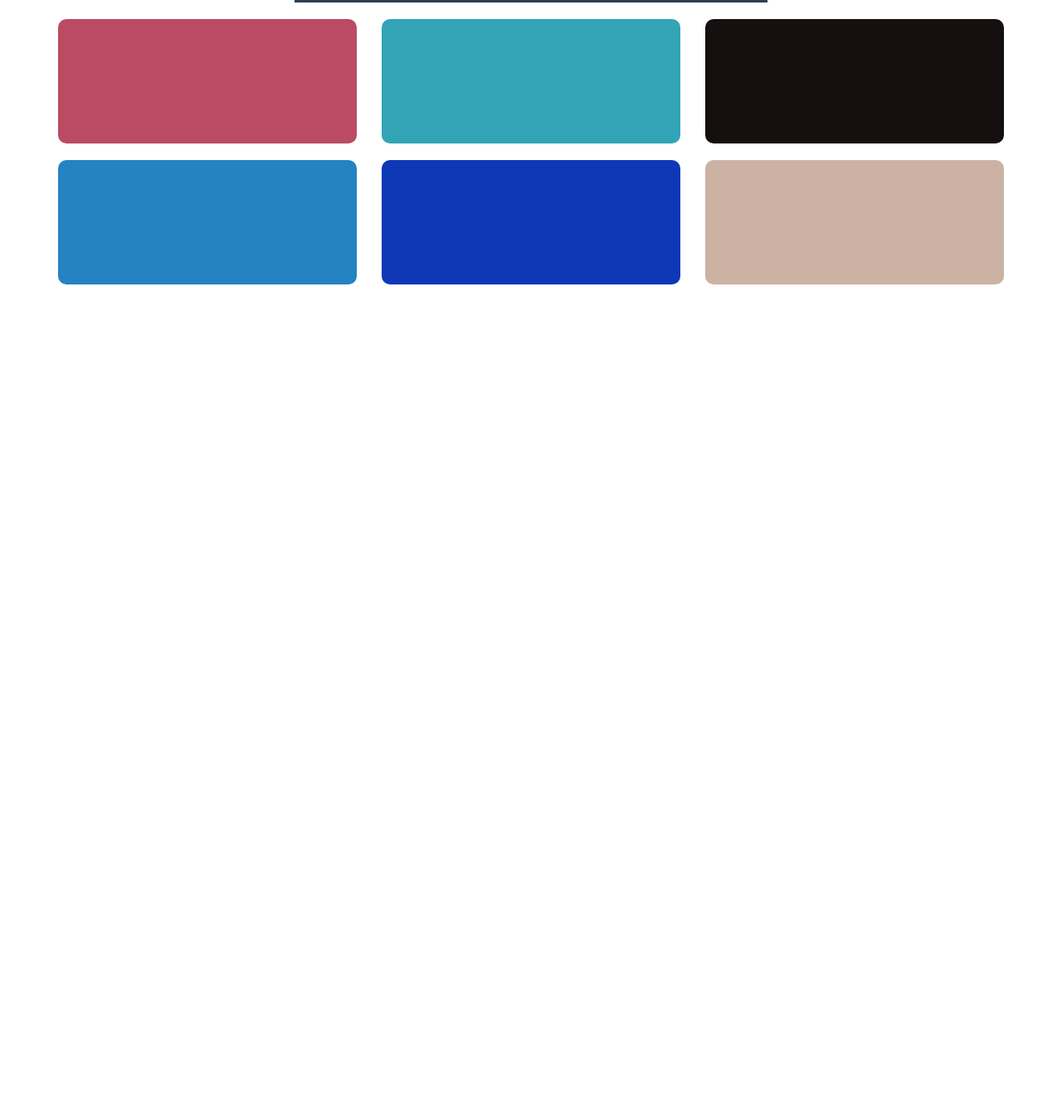
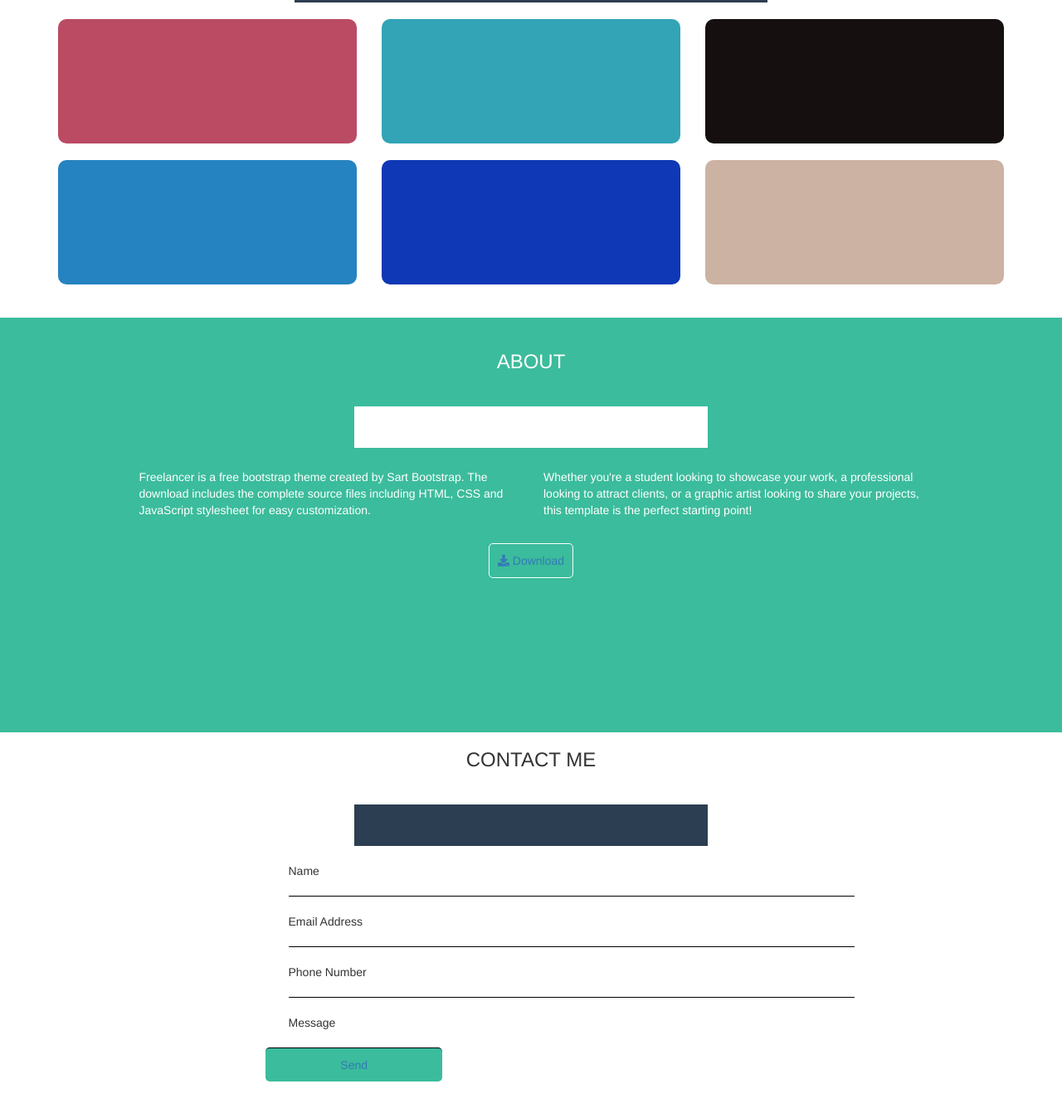
Before and after one commit to dfgiordano/html-css-bootstrap-freelancer, a plain HTML site: page index.html in a window 1280 px wide. Shown: the part 763-2105 px from the top of the page at 83% size. Before the commit the page ends 1126 px from the top, so only its background shows below. Drawn offline with nearby package versions, Linux system fonts and the light colour scheme.

Commit message:
inizio footer

```diff
--- a/css/style.css
+++ b/css/style.css
@@ -1,3 +1,4 @@
+/* common */
 * {
     box-sizing: border-box;
     margin : 0;
@@ -12,6 +13,10 @@
 .star_divider {
     height: 50px;
     margin-top: 30px;
+}
+.btn {
+    padding: 10px;
+    border-radius: 5px;
 }
 /* header */
 header {
@@ -82,3 +87,50 @@ main .star_divider {
     border-radius : 10px;
     background-color: #CCB2A3;
 }
+/* section1 */
+.section_1 {
+    height: 500px;
+    color:white;
+    background-color: #3BBC9C;
+}
+.section_1 h3 {
+    padding-top: 40px;
+}
+.section_1 .star_divider {
+    background-color: white;
+}
+.section_1 p {
+    padding-top: 25px;
+}
+.btn_middle {
+    position: absolute;
+    left: 50%;
+    transform: translateX(-50%);
+    border: 1px solid white;
+}
+/* section2 */
+.section_2 {
+    height: 500px;
+}
+.section_2 h3 {
+    color:#333333;
+}
+.section_2 .star_divider {
+    background-color:#2C3E51;
+}
+.section_2 .col-xs-7.col-xs-offset-3 {
+    padding: 20px 0;
+}
+.section_2 .col-xs-offset-3:nth-child(2),
+.section_2 .col-xs-offset-3:nth-child(3),
+.section_2 .col-xs-offset-3:nth-child(4) {
+    border-top: 1px solid black;
+}
+.section_2 .btn_green {
+    color: white;
+    background-color: #3BBC9C;
+    border: none;
+}
+/* .section_2 .col-xs-offset-3:not(:first-child) {
+    border-top: 1px solid black;
+} */
--- a/index.html
+++ b/index.html
@@ -5,6 +5,7 @@
         <meta http-equiv="X-UA-Compatible" content="IE=edge">
         <meta name="viewport" content="width=device-width, initial-scale=1.0">
         <link rel="stylesheet" href="https://maxcdn.bootstrapcdn.com/bootstrap/3.3.7/css/bootstrap.min.css" integrity="sha384-BVYiiSIFeK1dGmJRAkycuHAHRg32OmUcww7on3RYdg4Va+PmSTsz/K68vbdEjh4u" crossorigin="anonymous">
+        <link rel="stylesheet" href="https://cdnjs.cloudflare.com/ajax/libs/font-awesome/5.15.3/css/all.min.css" integrity="sha512-iBBXm8fW90+nuLcSKlbmrPcLa0OT92xO1BIsZ+ywDWZCvqsWgccV3gFoRBv0z+8dLJgyAHIhR35VZc2oM/gI1w==" crossorigin="anonymous" />
         <link rel="stylesheet" href="css/style.css">
         <title>Bootstrap Freelancer</title>
     </head>
@@ -73,14 +74,54 @@
         </main>
         <!-- /inizio main -->
         <!-- inizio sezione 1 -->
-        <section>
-
+        <section class="section_1">
+            <h3 class="text-center text-uppercase">about</h3>
+            <div class="star_divider col-xs-4 col-xs-offset-4">
+            </div>
+            <div class="container">
+                <div class="row">
+                    <div class="col-xs-10 col-xs-offset-1 col-md-4 col-md-offset-2 col-lg-5 col-lg-offset-1">
+                        <p>Freelancer is a free bootstrap theme created by Sart Bootstrap. The download includes the complete source files including HTML, CSS and JavaScript stylesheet for easy customization.
+                        </p>
+                    </div>
+                    <div class="col-xs-10 col-xs-offset-1 col-md-4 col-md-offset-0 col-lg-5">
+                        <p>Whether you&apos;re a student looking to showcase your work, a professional looking to attract clients, or a graphic artist looking to share your projects, this template is the perfect starting point&excl;
+                        </p>
+                    </div>
+                    <div class="container">
+                        <div class="row">
+                            <div class="col-xs-12">
+                                <div class="btn btn_middle margin-top-20">
+                                    <a href="#"><i class="fas fa-download"></i> Download</a>
+                                </div>
+                            </div>
+                        </div>
+                    </div>
+                </div>
+            </div>
         </section>
         <!-- /inizio sezione 1 -->
         <!-- inizio sezione 2 -->
-        <section>
-
+        <section class="section_2">
+            <h3 class="text-uppercase text-center">contact me</h3>
+            <div class="star_divider col-xs-4 col-xs-offset-4">
+            </div>
+            <div class="container">
+                <div class="row">
+                    <div class="col-xs-7 col-xs-offset-3">Name</div>
+                    <div class="col-xs-7 col-xs-offset-3">Email Address</div>
+                    <div class="col-xs-7 col-xs-offset-3">Phone Number</div>
+                    <div class="col-xs-7 col-xs-offset-3">Message</div>
+                </div>
+            </div>
+            <div class="col-xs-2 col-xs-offset-3 btn btn_green"> <a href="#">Send</a>
+            </div>
         </section>
         <!-- /inizio sezione 2 -->
+        <!-- footer -->
+        <footer>
+
+        </footer>
+         <!-- /footer -->
     </body>
 </html>
```
